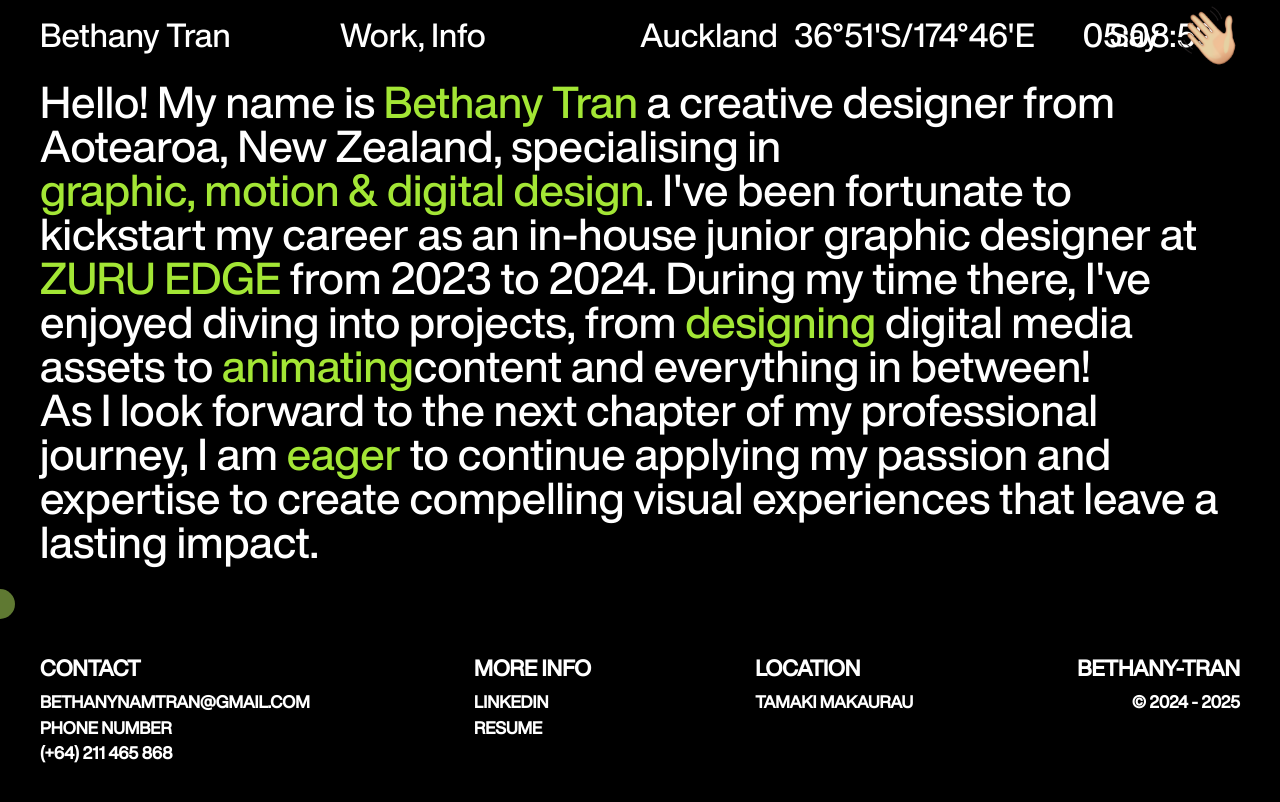
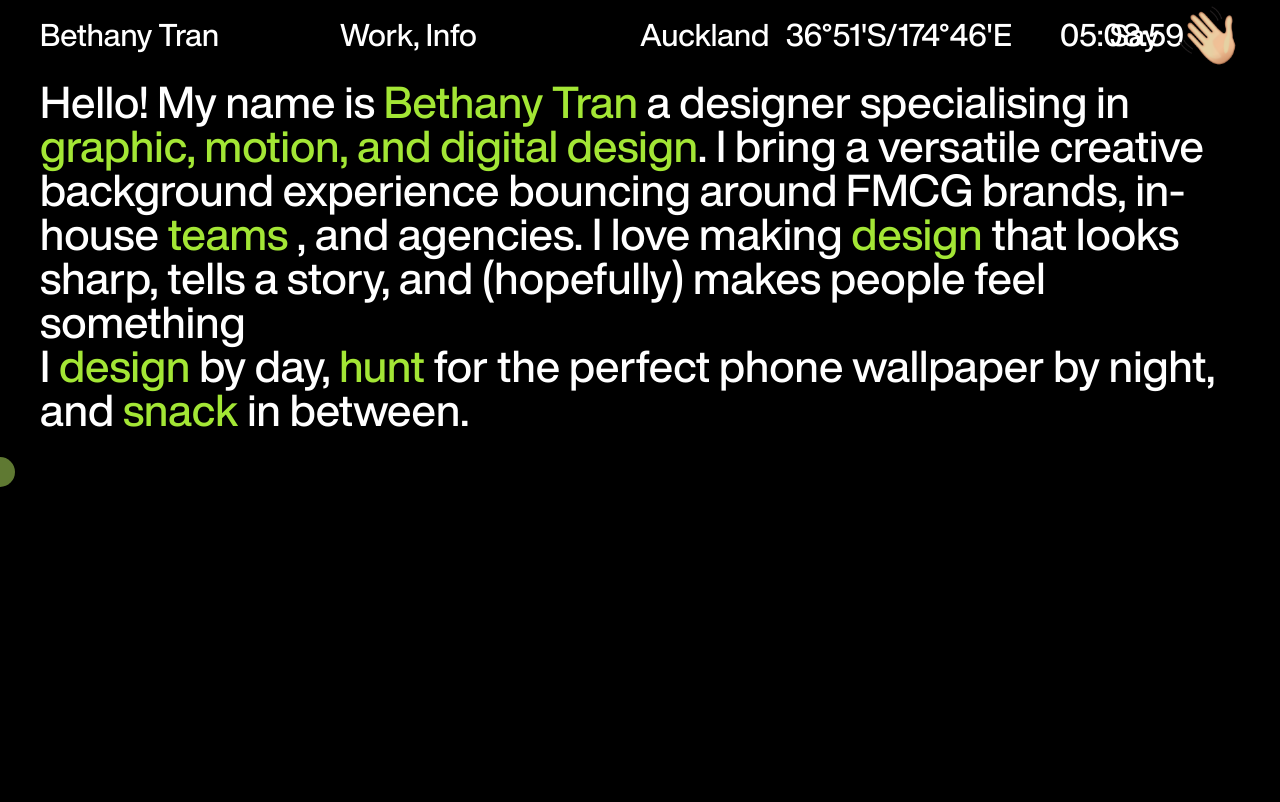
Before and after one commit to devtuanphu/bethany__2025_frontend, a Next.js app: page /about in a window 1280 px wide. Built offline with nearby package versions, Linux system fonts and the light colour scheme.

Commit message:
update: update about

```diff
--- a/app/about/page.jsx
+++ b/app/about/page.jsx
@@ -2,11 +2,12 @@
 import HoverLink from "@/components/hoverLink";
 const hoverData = {
   "Bethany Tran": "/bethany-tran.png",
-  "graphic, motion & digital design": "/digital-graphic.gif",
-  "ZURU EDGE": "/zuruedgeteam.gif",
-  designing: "/designing.png",
-  animating: "/animating.png",
-  eager: "/bethany-eager.png",
+  "graphic, motion, and digital design": "/digital-graphic.gif",
+  teams: "/zuruedgeteam.gif",
+  design: "/designing.png",
+  design2: "/animating.png",
+  hunt: "/bethany-eager.png",
+  snack: "/bethany-eager.png",
 };
 
 export default function AboutPage() {
@@ -21,48 +22,54 @@ export default function AboutPage() {
             width={200}
             height={234}
           />{" "}
-          a creative designer from Aotearoa, New Zealand, specialising in{" "}
+          a designer specialising in{" "}
           <HoverLink
-            label="graphic, motion & digital design"
-            mediaSrc={hoverData["graphic, motion & digital design"]}
+            label="graphic, motion, and digital design"
+            mediaSrc={hoverData["graphic, motion, and digital design"]}
             width={260}
             height={180}
           />
-          . I've been fortunate to kickstart my career as an in-house junior
-          graphic designer at{" "}
+          . I bring a versatile creative background experience bouncing around
+          FMCG brands, in-house{" "}
           <HoverLink
-            label="ZURU EDGE"
-            mediaSrc={hoverData["ZURU EDGE"]}
+            label="teams"
+            mediaSrc={hoverData["teams"]}
             width={340}
             height={100}
           />{" "}
-          from 2023 to 2024. During my time there, I've enjoyed diving into
-          projects, from{" "}
+          , and agencies. I love making{" "}
           <HoverLink
-            label="designing"
-            mediaSrc={hoverData["designing"]}
+            label="design"
+            mediaSrc={hoverData["design"]}
             width={180}
             height={100}
           />{" "}
-          digital media assets to{" "}
-          <HoverLink
-            label="animating"
-            mediaSrc={hoverData["animating"]}
-            width={80}
-            height={80}
-          />
-          content and everything in between!
+          that looks sharp, tells a story, and (hopefully) makes people feel
+          something
         </div>
         <div>
-          As I look forward to the next chapter of my professional journey, I am{" "}
+          I{" "}
           <HoverLink
-            label="eager"
-            mediaSrc={hoverData["eager"]}
+            label="design"
+            mediaSrc={hoverData["design2"]}
             width={200}
             height={216}
           />{" "}
-          to continue applying my passion and expertise to create compelling
-          visual experiences that leave a lasting impact.
+          by day,{" "}
+          <HoverLink
+            label="hunt"
+            mediaSrc={hoverData["hunt"]}
+            width={200}
+            height={216}
+          />{" "}
+          for the perfect phone wallpaper by night, and{" "}
+          <HoverLink
+            label="snack"
+            mediaSrc={hoverData["snack"]}
+            width={200}
+            height={216}
+          />{" "}
+          in between.
         </div>
       </div>
     </div>
--- a/app/layout.jsx
+++ b/app/layout.jsx
@@ -2,6 +2,7 @@ import "@/styles/globals.css";
 import Header from "@/components/header";
 import Footer from "@/components/footer";
 import CircleCursor from "@/components/circleCursor";
+
 export const metadata = {
   title: "BETHANY-TRAN",
   description: "Profile of BETHANY-TRAN",
--- a/app/page.jsx
+++ b/app/page.jsx
@@ -41,7 +41,7 @@ export default async function Home() {
   });
 
   return (
-    <div className="mt-[80px] tablet:mt-[120px] laptop:mt-[80px] px-[40px]">
+    <div className="mt-[80px] tablet:mt-[120px] laptop:mt-[0px] px-[40px]">
       <div className="relative">
         <h1 className="text-[18vw]">hi, helloooo</h1>
         <div className="hidden desktop:block absolute right-[28%] top-[20%]">
@@ -61,7 +61,7 @@ export default async function Home() {
       <div className="py-12">
         {mergeProject.map((item, key) => {
           let slug = item?.slug;
-          console.log(item);
+
           return (
             <>
               <div key={key}>
@@ -77,12 +77,13 @@ export default async function Home() {
                     </span>
                   </h4>
                 </div>
-                <div className="grid grid-cols-6 gap-4 py-4">
-                  {item?.groupMedia?.data?.map((item, key) => {
-                    return (
-                      <>
-                        <div className="col-span-1" key={key}>
-                          <Link href={`/${slug}`}>
+                <div className="grid grid-cols-4 gap-4 py-4">
+                  {item?.groupMedia?.data?.map((item, key) => (
+                    <div
+                      className="mobile:col-span-4 desktop:col-span-1"
+                      key={key}
+                    >
+                      <Link href={`/${slug}`} passHref>
                         <Image
                           src={baseUrl + item?.attributes?.url}
                           width={1000}
@@ -91,9 +92,7 @@ export default async function Home() {
                         />
                       </Link>
                     </div>
-                      </>
-                    );
-                  })}
+                  ))}
                 </div>
               </div>
             </>
--- a/components/footer.jsx
+++ b/components/footer.jsx
@@ -1,10 +1,19 @@
+"use client";
 import Link from "next/link";
 import React from "react";
+import { usePathname } from "next/navigation";
 
 const Footer = () => {
+  const pathname = usePathname(); // Lấy đường dẫn hiện tại
+
+  const hideFooterPages = ["/about"];
+  const shouldHideFooter = hideFooterPages.includes(pathname); // Kiểm tra đường dẫn
+
   return (
     <div
-      className="flex flex-row gap-0 tablet:gap-2 justify-between px-[40px] py-[28px] mt-[20px] min-h-[180px] flex-wrap"
+      className={`flex flex-row gap-0 tablet:gap-2 justify-between px-[40px] py-[28px] mt-[20px] min-h-[180px] flex-wrap ${
+        shouldHideFooter ? "hidden" : ""
+      } `}
       id="contact"
     >
       <div className="flex flex-col w-1/2 tablet:w-auto pr-1 tablet:pr-0">
@@ -57,7 +66,7 @@ const Footer = () => {
           BETHANY-TRAN
         </div>
         <div className="text-[12px] tablet:text-[14px] laptop:text-[17px] font-semibold ml-auto">
-          © 2024 - 2025
+          © 2025 - 2026
         </div>
       </div>
     </div>
--- a/components/header.jsx
+++ b/components/header.jsx
@@ -32,24 +32,24 @@ const Header = () => {
 
   return (
     <div className="text-white fixed top-0 left-0 right-0 flex-wrap min-h-[70px] px-[40px] items-center bg-black z-50 grid grid-cols-4">
-      <div className="text-[33px]">
+      <div className="text-[31px]">
         <Link href="/">Bethany Tran</Link>
       </div>
 
-      <div className="text-[33px] hidden tablet:block">
+      <div className="text-[31px] hidden tablet:block">
         <Link href="/">Work</Link>, <Link href="/about">Info</Link>{" "}
       </div>
 
-      <div className="hidden tablet:block text-[33px]">
+      <div className="hidden tablet:block text-[31px]">
         <div className="flex gap-4">
           <span>Auckland</span>
-          <span className=" text-[33px] pr-8">36°51'S/174°46'E</span>
+          <span className=" text-[31px] pr-8">36°51'S/174°46'E</span>
           <span>{aucklandTime} </span>
         </div>
       </div>
 
       <div className="flex justify-end">
-        <div className="flex gap-4 items-center">
+        <Link href="#contact" className="flex gap-4 items-center">
           <span className=" text-[30px]">Say</span>
           <div>
             <Image
@@ -59,7 +59,7 @@ const Header = () => {
               height={65} // lấy đúng height gốc
             />
           </div>
-        </div>
+        </Link>
       </div>
 
       <button
```
Lines whose indentation alone changed are shown as unchanged.
